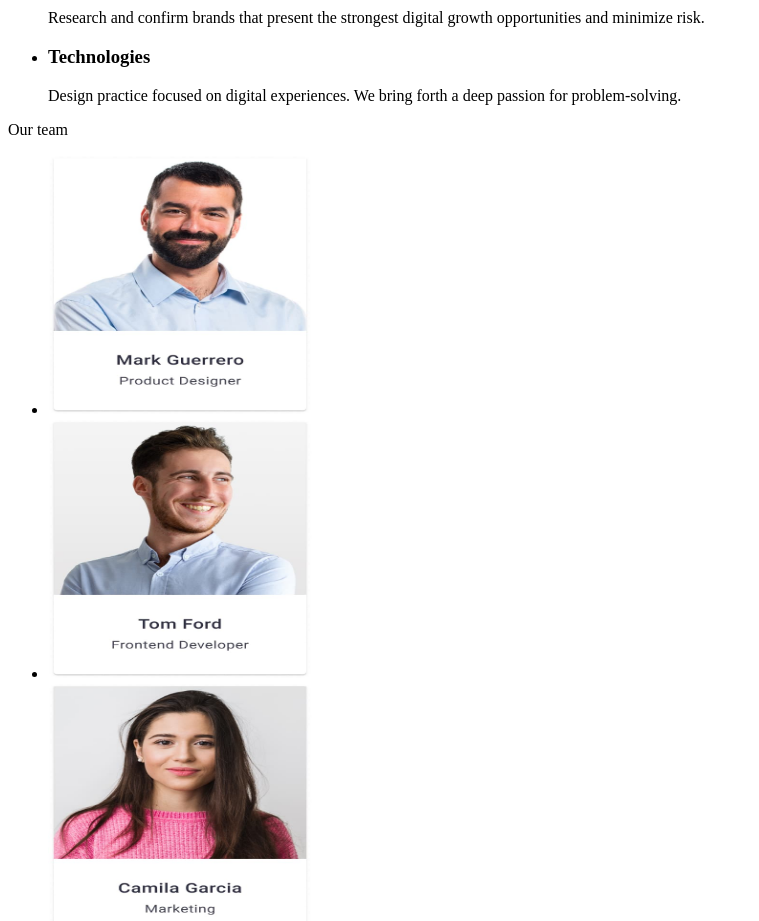
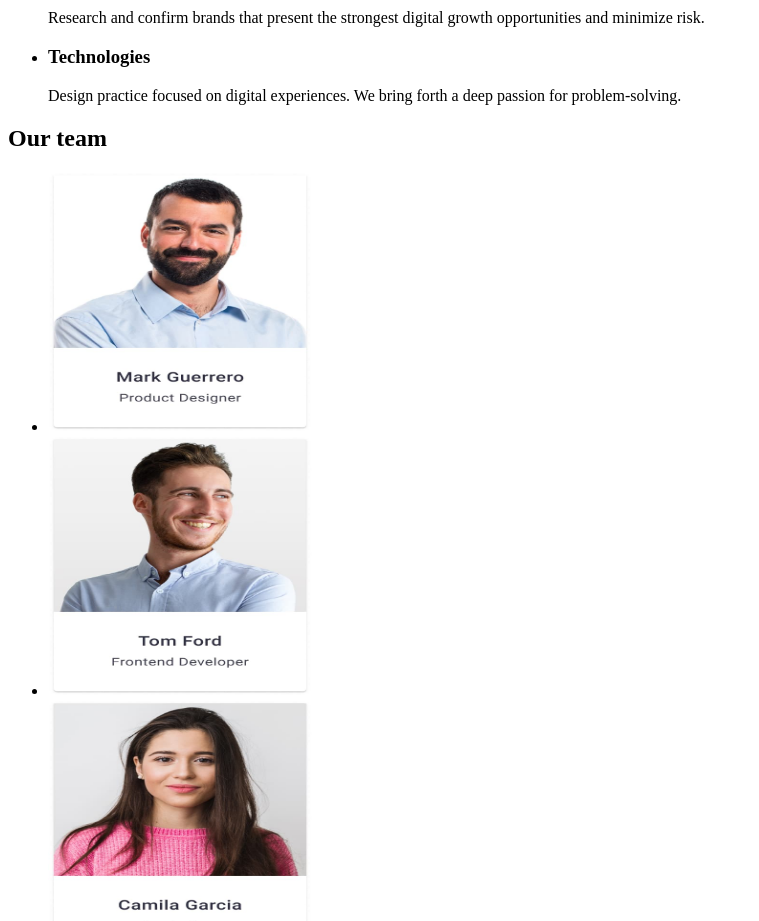
Before and after one commit to Maryia-1111/goit-markup-hw-01, a plain HTML site: page index.html in a window 1280 px wide. Shown: the part 1080-2001 px from the top of the page, without its empty margins (0-759 px from the left). Drawn offline with Linux system fonts and the light colour scheme.

Commit message:
changed code

```diff
--- a/index.html
+++ b/index.html
@@ -67,7 +67,7 @@
         </section>
 
         <section>
-            <p>Our team</p>
+            <h2>Our team</h2>
         <ul>
             <li>
                 <img src="./images/mark.jpg" alt="Mark Guerrero" width="264" height="260"/>
```
